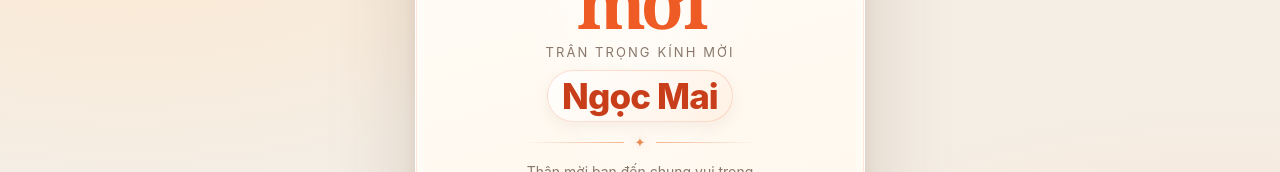
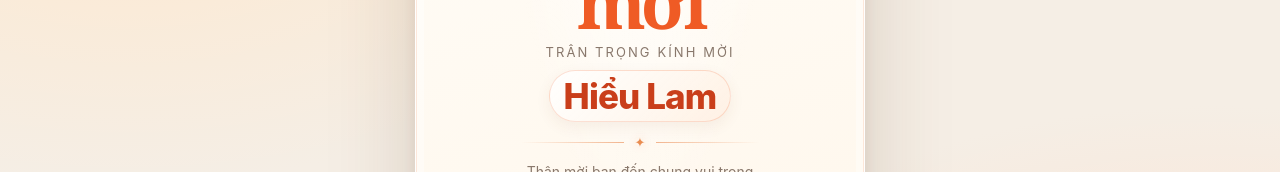
Before and after one commit to NganLe113/Thu-moi, a plain HTML site: page index.html in a window 1280 px wide. Shown: the part 260-432 px from the top of the page. Drawn offline with Linux system fonts and the light colour scheme.

Commit message:
Cập nhật thư mời

```diff
--- a/index.html
+++ b/index.html
@@ -369,7 +369,7 @@
       <p class="eyebrow">Một cột mốc đáng nhớ</p>
       <h1 id="page-title">Thư mời</h1>
       <p class="subtitle">TRÂN TRỌNG KÍNH MỜI</p>
-      <p class="guest-name">Ngọc Mai</p>
+      <p class="guest-name">Hiểu Lam</p>
       <div class="ornament" aria-hidden="true"><span>✦</span></div>
 
       <p class="invite-copy">
```
